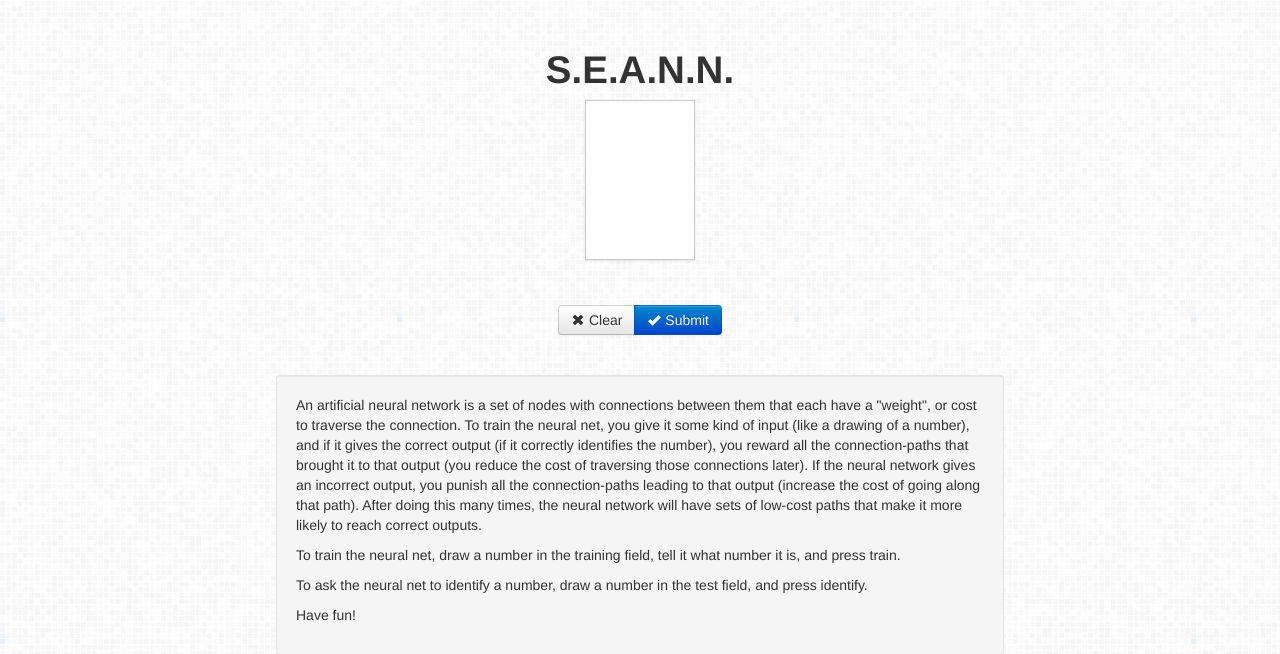
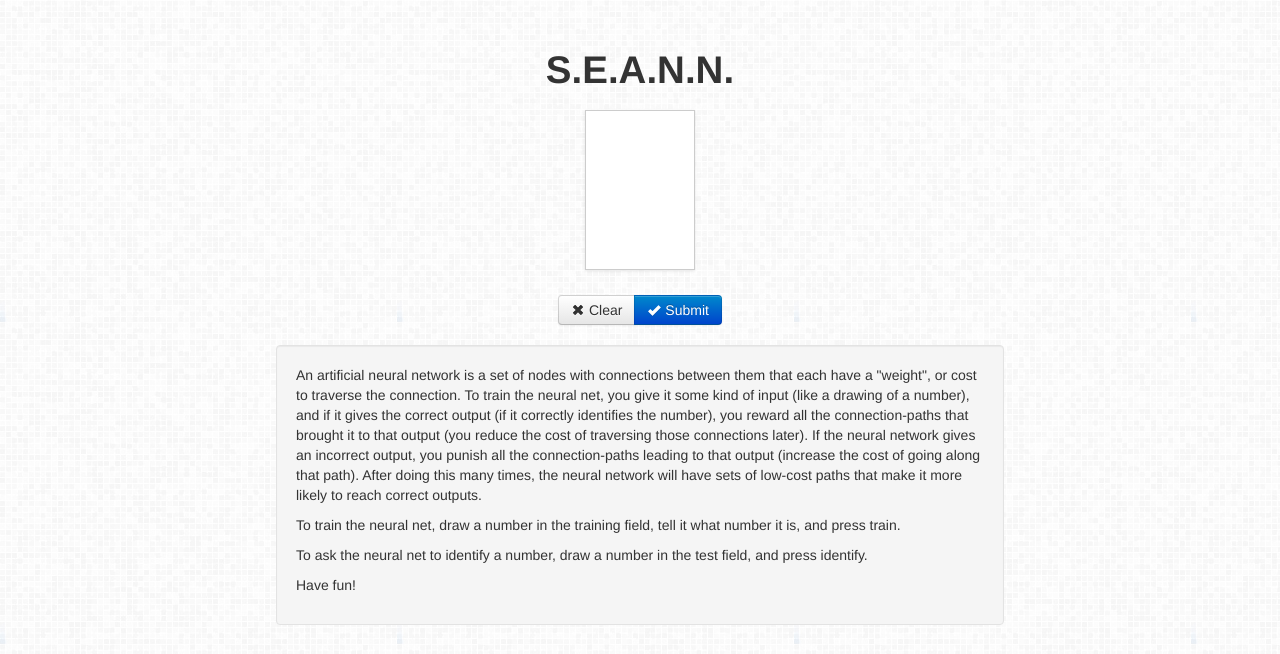
Before and after one commit to teganmaharaj/neuralnetproject, a PHP site: page / in a window 1280 px wide. Shown: the top 654 px of the page. Run offline with PHP 8.4, Linux system fonts and the light colour scheme.

Commit message:
Changes!

```diff
--- a/www/build/jquery.signaturepad.css
+++ b/www/build/jquery.signaturepad.css
@@ -1,5 +1,5 @@
 .sigPad {
-  margin: auto;
+  margin: 20px auto auto;
   padding: 0;
 }
 
--- a/www/index.php
+++ b/www/index.php
@@ -10,10 +10,10 @@
         background: url('img/grey.png');
       }
       .btn-group {
-        padding:40px;
+        padding:20px;
       }
       .form {
-        width:350px;
+        width:300px;
       }
       .container-fluid {
         margin:0 20%;
--- a/www/make_fresh.php
+++ b/www/make_fresh.php
@@ -1,6 +1,5 @@
 <?
-$output = exec('./cpp/make fresh',$op,$ret_val);
-
+$output = exec('./cpp/fresh ./cpp/final.net 0 0',$op,$ret_val);
 ?>
 <!DOCTYPE html>
 <head>
@@ -38,7 +37,6 @@ $output = exec('./cpp/make fresh',$op,$ret_val);
 					  var_dump(parse_str($output));
 					}
               		echo print $output;
-
               	?>
           	  </p>
             </center>
--- a/www/train.php
+++ b/www/train.php
@@ -64,7 +64,6 @@
         drawOnly : true
       };
 
-    $('.sigPad').signaturePad(options);
       $('.sigPad').signaturePad(options);
     });
   </script>
```
Also changed, not shown: 1 other file.
